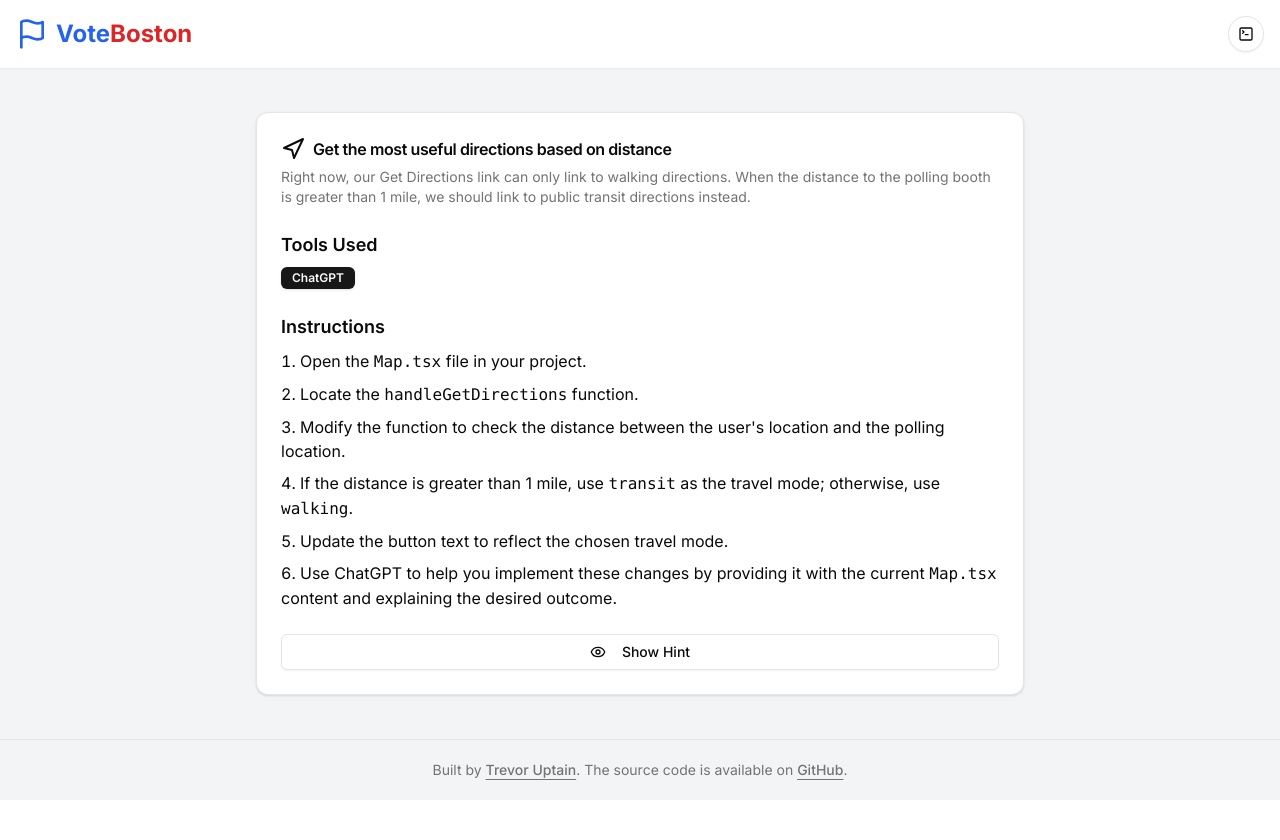
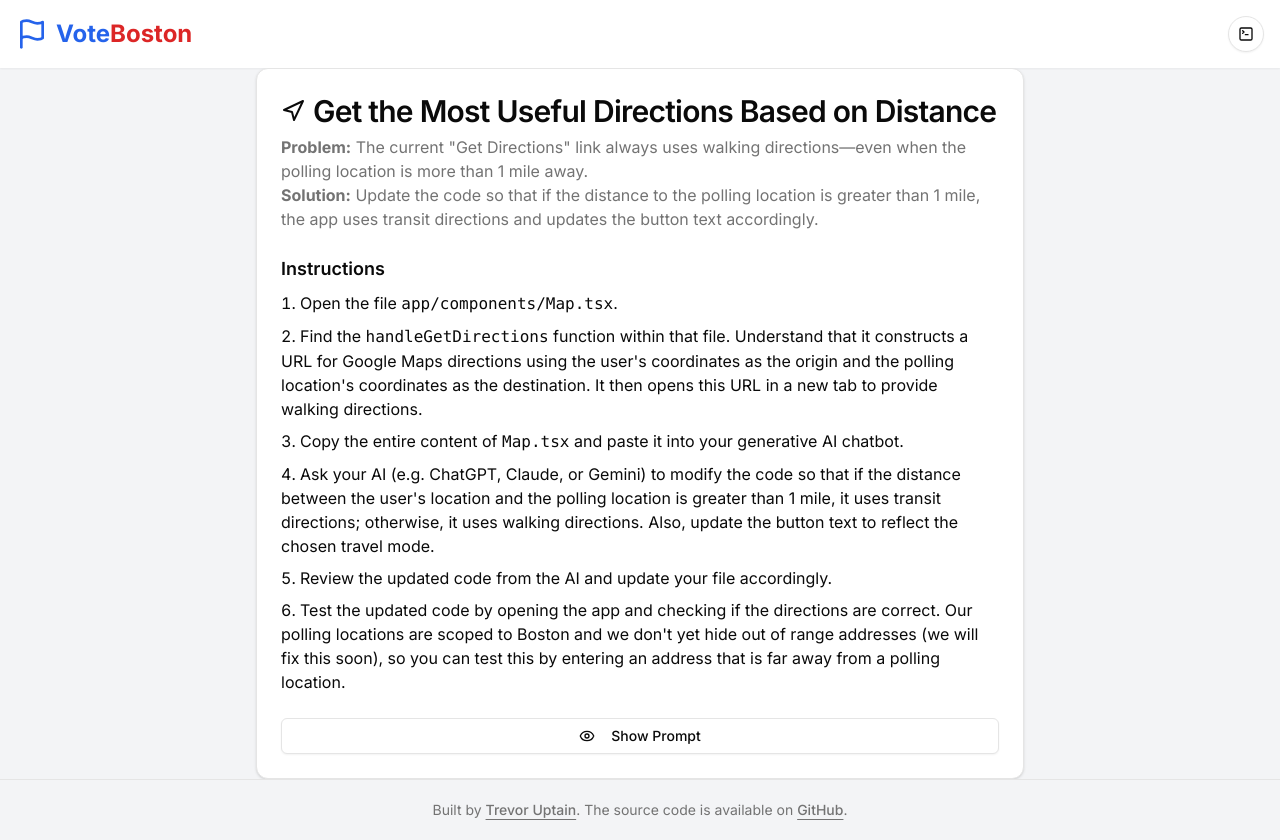
Before and after one commit to trevoruptain/vote-boston, a Next.js app: page /projects/get-the-most-useful-directions-based-on-distance in a window 1280 px wide. Before the commit the page ends 800 px from the top, so only its background shows below. Built offline with nearby package versions, Linux system fonts and the light colour scheme.

Commit message:
Add instructions for first 3 tickets

```diff
--- a/app/api/nearest-polling-location/route.ts
+++ b/app/api/nearest-polling-location/route.ts
@@ -58,14 +58,17 @@ export async function POST(request: Request) {
       }
     });
 
-    if (!nearestLocation) {
+    // Convert distance from kilometers to miles
+    const minDistanceInMiles = minDistance * 0.621371;
+
+    if (!nearestLocation || minDistanceInMiles > 10) {
       return NextResponse.json(
-        { error: "No polling locations found" },
+        { error: "No polling locations found within 10 miles" },
         { status: 404 }
       );
     }
 
-    return NextResponse.json({ nearestLocation, distance: minDistance });
+    return NextResponse.json({ nearestLocation, distance: minDistanceInMiles });
   } catch (error) {
     console.error(error);
     return NextResponse.json(
--- a/app/components/ProjectListDropdown.tsx
+++ b/app/components/ProjectListDropdown.tsx
@@ -1,3 +1,5 @@
+"use client";
+
 import { Button } from "@/components/ui/button";
 import {
   DropdownMenu,
@@ -16,51 +18,57 @@ import {
   SquareTerminal,
 } from "lucide-react";
 import Link from "next/link";
+import { usePathname } from "next/navigation";
 
 const projects = [
   {
     id: 1,
-    title: "Auto-focus the address input on page load",
+    title: "1. Auto-focus the address input on page load",
     href: "/projects/auto-focus-the-address-input-on-page-load",
     icon: <ScanEye className="h-4 w-4 flex-shrink-0" />,
     difficulty: "easy",
   },
   {
     id: 2,
-    title: "Get the most useful directions based on distance",
+    title: "2.Get the most useful directions based on distance",
     href: "/projects/get-the-most-useful-directions-based-on-distance",
     icon: <Navigation className="h-4 w-4 flex-shrink-0" />,
     difficulty: "easy",
   },
   {
     id: 3,
-    title: "Hide results for out of range addresses",
+    title: "3. Hide results for out of range addresses",
     href: "/projects/hide-results-for-out-of-range-addresses",
     icon: <MapPin className="h-4 w-4 flex-shrink-0" />,
     difficulty: "medium",
   },
   {
     id: 4,
-    title: "Add loading states",
+    title: "4. Add loading states",
     icon: <Loader className="h-4 w-4 flex-shrink-0" />,
     difficulty: "medium",
+    disabled: true,
   },
   {
     id: 5,
-    title: "Display the 3 closest polling locations",
+    title: "5. Display the 3 closest polling locations",
     href: "/projects/show-options-for-the-3-nearest-polling-places",
     icon: <MapPin className="h-4 w-4 flex-shrink-0" />,
     difficulty: "hard",
+    disabled: true,
   },
   {
     id: 6,
-    title: "Make the current route shareable",
+    title: "6. Make the current route shareable",
     icon: <Share2 className="h-4 w-4 flex-shrink-0" />,
     difficulty: "expert",
+    disabled: true,
   },
 ];
 
 export default function ProjectListDropdown() {
+  const currentPath = usePathname();
+
   const getDifficultyColor = (difficulty: string) => {
     switch (difficulty) {
       case "easy":
@@ -90,8 +98,11 @@ export default function ProjectListDropdown() {
         {projects.map((project) => (
           <DropdownMenuItem
             key={project.id}
-            className="flex items-center py-2"
+            className={`flex items-center py-2 ${
+              currentPath === project.href ? "bg-gray-100" : ""
+            }`}
             asChild
+            disabled={project.disabled}
           >
             <Link href={project.href ?? ""}>
               <div className="mr-2 flex flex-shrink-0 items-center">
--- /dev/null
+++ b/app/projects/auto-focus-the-address-input-on-page-load/page.tsx
@@ -0,0 +1,97 @@
+"use client";
+
+import { Button } from "@/components/ui/button";
+import {
+  Card,
+  CardContent,
+  CardDescription,
+  CardHeader,
+  CardTitle,
+} from "@/components/ui/card";
+import { Eye, EyeOff } from "lucide-react";
+import { useState } from "react";
+
+export default function AutoFocusAddressInput() {
+  const [showPrompt, setShowPrompt] = useState(false);
+
+  return (
+    <div className="flex flex-col flex-grow overflow-y-auto justify-center">
+      <Card className="w-full max-w-3xl mx-auto">
+        <CardHeader>
+          <CardTitle className="flex items-center gap-2 text-3xl">
+            Auto-focus the address input on page load
+          </CardTitle>
+          <CardDescription className="text-md">
+            <strong>Problem:</strong> Currently, when the page loads, the user
+            has to click on the input field with the placeholder "Enter your
+            address" before they can start typing.
+            <br />
+            <strong>Solution:</strong> Automatically focus the input field when
+            the page loads so the user can start typing right away.
+          </CardDescription>
+        </CardHeader>
+        <CardContent className="space-y-6">
+          <div>
+            <h3 className="text-lg font-semibold mb-2">Instructions</h3>
+            <ol className="list-decimal list-inside space-y-2">
+              <li>
+                Open the file <code>app/components/AddressInput.tsx</code>.
+              </li>
+              <li>
+                Find the input on line 86. It has the placeholder "Enter your
+                address".
+              </li>
+              <li>
+                Copy the entire content of the file and paste it into your
+                generative AI chatbot.
+              </li>
+              <li>
+                Prompt your AI (e.g. ChatGPT, Claude, or Gemini) to update the
+                code so that the input with placeholder "Enter your address"
+                automatically receives focus when the page loads.
+              </li>
+              <li>
+                Review the updated code from the AI and update your file
+                accordingly.
+              </li>
+              <li>
+                Once you save the file, refresh the page and test the new
+                functionality.
+              </li>
+            </ol>
+          </div>
+          <div>
+            <Button
+              onClick={() => setShowPrompt(!showPrompt)}
+              variant="outline"
+              className="w-full"
+            >
+              {showPrompt ? (
+                <>
+                  <EyeOff className="mr-2 h-4 w-4" /> Hide Prompt
+                </>
+              ) : (
+                <>
+                  <Eye className="mr-2 h-4 w-4" /> Show Prompt
+                </>
+              )}
+            </Button>
+            {showPrompt && (
+              <Card className="mt-4">
+                <CardHeader>
+                  <CardTitle>Sample Prompt</CardTitle>
+                </CardHeader>
+                <CardContent>
+                  <p className="text-sm">
+                    The input with the placeholder "Enter your address" should
+                    automatically get focus when the page loads.
+                  </p>
+                </CardContent>
+              </Card>
+            )}
+          </div>
+        </CardContent>
+      </Card>
+    </div>
+  );
+}
--- a/app/projects/get-the-most-useful-directions-based-on-distance/page.tsx
+++ b/app/projects/get-the-most-useful-directions-based-on-distance/page.tsx
@@ -1,6 +1,5 @@
 "use client";
 
-import { Badge } from "@/components/ui/badge";
 import { Button } from "@/components/ui/button";
 import {
   Card,
@@ -11,86 +10,94 @@ import {
 } from "@/components/ui/card";
 import { Eye, EyeOff, Navigation } from "lucide-react";
 import { useState } from "react";
+
 export default function GetTheMostUsefulDirectionsBasedOnDistance() {
-  const [showHint, setShowHint] = useState(false);
+  const [showPrompt, setShowPrompt] = useState(false);
 
   return (
     <div className="flex flex-col flex-grow overflow-y-auto justify-center">
       <Card className="w-full max-w-3xl mx-auto">
         <CardHeader>
-          <CardTitle className="flex items-center gap-2">
+          <CardTitle className="flex items-center gap-2 text-3xl">
             <Navigation className="h-6 w-6" />
-            Get the most useful directions based on distance
+            Get the Most Useful Directions Based on Distance
           </CardTitle>
-          <CardDescription>
-            Right now, our Get Directions link can only link to walking
-            directions. When the distance to the polling booth is greater than 1
-            mile, we should link to public transit directions instead.
+          <CardDescription className="text-md">
+            <strong>Problem:</strong> The current "Get Directions" link always
+            uses walking directions—even when the polling location is more than
+            1 mile away.
+            <br />
+            <strong>Solution:</strong> Update the code so that if the distance
+            to the polling location is greater than 1 mile, the app uses transit
+            directions and updates the button text accordingly.
           </CardDescription>
         </CardHeader>
         <CardContent className="space-y-6">
           <div>
-            <h3 className="text-lg font-semibold mb-2">Tools Used</h3>
-            <div className="flex gap-2">
-              <Badge>ChatGPT</Badge>
-            </div>
-          </div>
-
-          <div>
             <h3 className="text-lg font-semibold mb-2">Instructions</h3>
             <ol className="list-decimal list-inside space-y-2">
               <li>
-                Open the <code>Map.tsx</code> file in your project.
+                Open the file <code>app/components/Map.tsx</code>.
               </li>
               <li>
-                Locate the <code>handleGetDirections</code> function.
+                Find the <code>handleGetDirections</code> function within that
+                file. Understand that it constructs a URL for Google Maps
+                directions using the user's coordinates as the origin and the
+                polling location's coordinates as the destination. It then opens
+                this URL in a new tab to provide walking directions.
               </li>
               <li>
-                Modify the function to check the distance between the
-                user&apos;s location and the polling location.
+                Copy the entire content of <code>Map.tsx</code> and paste it
+                into your generative AI chatbot.
               </li>
               <li>
-                If the distance is greater than 1 mile, use <code>transit</code>{" "}
-                as the travel mode; otherwise, use <code>walking</code>.
+                Ask your AI (e.g. ChatGPT, Claude, or Gemini) to modify the code
+                so that if the distance between the user's location and the
+                polling location is greater than 1 mile, it uses transit
+                directions; otherwise, it uses walking directions. Also, update
+                the button text to reflect the chosen travel mode.
               </li>
-              <li>Update the button text to reflect the chosen travel mode.</li>
               <li>
-                Use ChatGPT to help you implement these changes by providing it
-                with the current <code>Map.tsx</code> content and explaining the
-                desired outcome.
+                Review the updated code from the AI and update your file
+                accordingly.
+              </li>
+              <li>
+                Test the updated code by opening the app and checking if the
+                directions are correct. Our polling locations are scoped to
+                Boston and we don't yet hide out of range addresses (we will fix
+                this soon), so you can test this by entering an address that is
+                far away from a polling location.
               </li>
             </ol>
           </div>
-
           <div>
             <Button
-              onClick={() => setShowHint(!showHint)}
+              onClick={() => setShowPrompt(!showPrompt)}
               variant="outline"
               className="w-full"
             >
-              {showHint ? (
-                <EyeOff className="mr-2 h-4 w-4" />
+              {showPrompt ? (
+                <>
+                  <EyeOff className="mr-2 h-4 w-4" /> Hide Prompt
+                </>
               ) : (
-                <Eye className="mr-2 h-4 w-4" />
+                <>
+                  <Eye className="mr-2 h-4 w-4" /> Show Prompt
+                </>
               )}
-              {showHint ? "Hide Hint" : "Show Hint"}
             </Button>
-
-            {showHint && (
+            {showPrompt && (
               <Card className="mt-4">
                 <CardHeader>
-                  <CardTitle>Hint: ChatGPT Prompt</CardTitle>
+                  <CardTitle>Sample Prompt</CardTitle>
                 </CardHeader>
                 <CardContent>
                   <p className="text-sm">
-                    &quot;I need to modify the `handleGetDirections` function in
-                    my `Map.tsx` file to choose between walking and transit
-                    directions based on the distance to the polling location. If
-                    the distance is greater than 1 mile, it should use transit
-                    directions; otherwise, it should use walking directions. The
-                    button text should also update accordingly. Can you help me
-                    implement this change? Here&apos;s the current content of
-                    `Map.tsx`: [paste the entire content of Map.tsx here]&quot;
+                    Right now we only have walking directions. If the distance
+                    between the user's location and the polling location is
+                    greater than 1 mile, we should instead return transit
+                    directions. Also, update the button text to reflect the
+                    chosen travel mode.
                   </p>
                 </CardContent>
               </Card>
--- /dev/null
+++ b/app/projects/hide-results-for-out-of-range-addresses/page.tsx
@@ -0,0 +1,114 @@
+"use client";
+
+import { Button } from "@/components/ui/button";
+import {
+  Card,
+  CardContent,
+  CardDescription,
+  CardHeader,
+  CardTitle,
+} from "@/components/ui/card";
+import { Eye, EyeOff } from "lucide-react";
+import { useState } from "react";
+
+export default function HideResultsForOutOfRangeAddresses() {
+  const [showPrompt, setShowPrompt] = useState(false);
+
+  return (
+    <div className="flex flex-col flex-grow overflow-y-auto justify-center py-12">
+      <Card className="w-full max-w-3xl mx-auto">
+        <CardHeader>
+          <CardTitle className="flex items-center gap-2 text-3xl">
+            Hide Results for Out of Range Addresses
+          </CardTitle>
+          <CardDescription className="text-md">
+            <strong>Problem:</strong> When a user&apos;s address is far from any
+            polling location (e.g. more than 10 miles away), the app shows a
+            generic error message ("Error: Failed to fetch polling location.").
+            This can be confusing.
+            <br />
+            <strong>Solution:</strong> Update the code so that if the computed
+            distance is greater than 10 miles, no polling location is returned.
+            Then, update the UI to display a friendly message that includes a
+            link to the City of Boston&apos;s polling location information.
+          </CardDescription>
+        </CardHeader>
+        <CardContent className="space-y-6">
+          <div>
+            <h3 className="text-lg font-semibold mb-2">Instructions</h3>
+            <ol className="list-decimal list-inside space-y-2">
+              <li>
+                Open both <code>app/api/nearest-polling-location/route.ts</code>{" "}
+                and <code>app/page.tsx</code>. The route is the backend API
+                route that computes the distance between the user's address and
+                the nearest polling location. The page is the frontend code that
+                displays the map.
+              </li>
+              <li>
+                Copy the entire content of both files and paste them together
+                into your generative AI chatbot in a single prompt.
+              </li>
+              <li>
+                Ask your AI to update the code so that if the computed distance
+                is greater than 10 miles, no polling location is returned from
+                the backend, and the UI displays a friendly message with a link
+                to the City of Boston's polling location info. For example, the
+                message could read: "We couldn&apos;t find a nearby polling
+                location. Please check the City of Boston's polling locations
+                for more info."
+              </li>
+              <li>
+                Review the updated code from the AI and update your files
+                accordingly.
+              </li>
+              <li>
+                Test the changes by entering an address that is far away to
+                ensure the friendly message is shown.
+              </li>
+            </ol>
+          </div>
+          <div>
+            <Button
+              onClick={() => setShowPrompt(!showPrompt)}
+              variant="outline"
+              className="w-full"
+            >
+              {showPrompt ? (
+                <>
+                  <EyeOff className="mr-2 h-4 w-4" /> Hide Prompt
+                </>
+              ) : (
+                <>
+                  <Eye className="mr-2 h-4 w-4" /> Show Prompt
+                </>
+              )}
+            </Button>
+            {showPrompt && (
+              <Card className="mt-4">
+                <CardHeader>
+                  <CardTitle>Sample Prompt</CardTitle>
+                </CardHeader>
+                <CardContent>
+                  <p className="text-sm">
+                    Currently, if an address is far away from any polling
+                    location, we still show the directions to the nearest
+                    polling location. Please ensure that if the computed
+                    distance is greater than 10 miles, no polling location is
+                    returned. Instead, the UI should display a friendly message
+                    such as "We couldn&apos;t find a nearby polling location.
+                    Please check the City of Boston's polling locations for more
+                    info." with a link to:
+                    https://www.boston.gov/departments/elections/city-boston-polling-locations
+                    <br />
+                    <br />
+                    Return the full updated files.
+                  </p>
+                </CardContent>
+              </Card>
+            )}
+          </div>
+        </CardContent>
+      </Card>
+    </div>
+  );
+}
```
Also changed, not shown: 1 other file (tests, documents, lock files or other folders).
